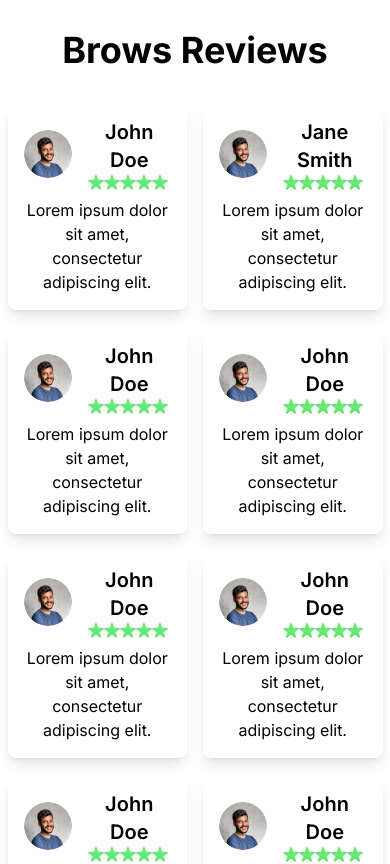
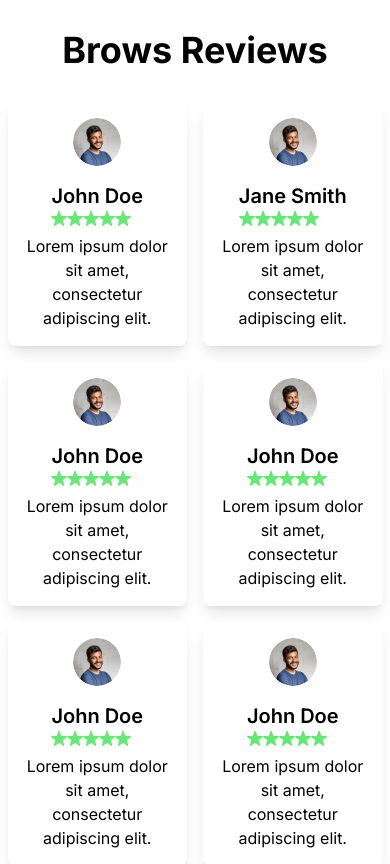
Before and after one commit to M-Hassan1/Landing-Page-New, a Next.js app: page / in a window 390 px wide. Shown: the part 1988-2852 px from the top of the page. Built offline with nearby package versions, Linux system fonts and the light colour scheme.

Commit message:
maked responsive

```diff
--- a/src/components/view/BrowsReviews/CardPage.tsx
+++ b/src/components/view/BrowsReviews/CardPage.tsx
@@ -1,3 +1,4 @@
+
 import React from 'react';
 import Rating from "@/components/assets/Images/Star9.png";
 import Image from 'next/image';
@@ -13,11 +14,11 @@ interface CardProps {
 const CardPage: React.FC<CardProps> = ({ profileIcon, name, rating, description }) => {
   return (
     <div className="bg-white rounded-lg shadow-lg p-4 flex flex-col items-center justify-center">
-      <div className="flex items-center">
+      <div className="flex flex-col md:flex-row items-center">
         <Image
           src={Profile}
           alt={`Profile icon for ${name}`}
-          className="w-12 h-12 rounded-full mr-4"
+          className="w-12 h-12 rounded-full mb-4 md:mb-0 md:mr-4"
         />
         <div>
           <p className="text-xl font-semibold">{name}</p>
```
